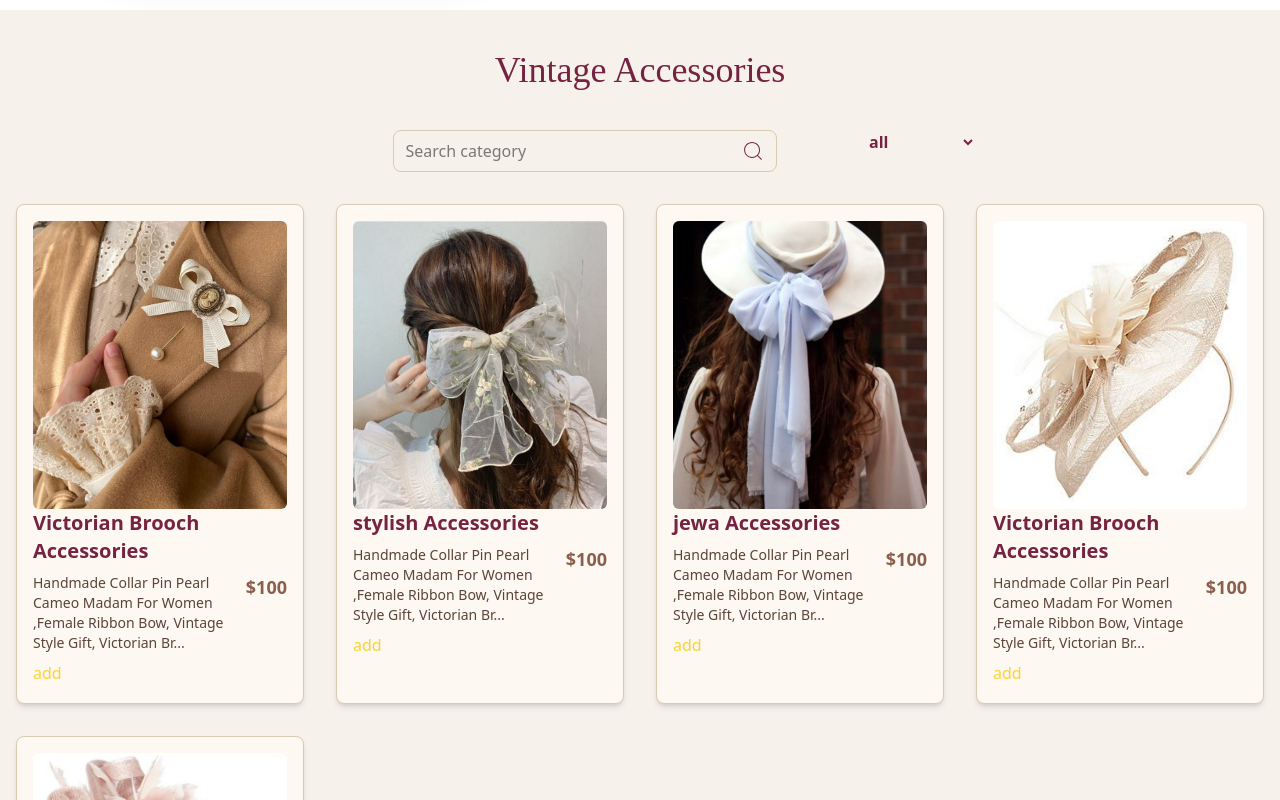
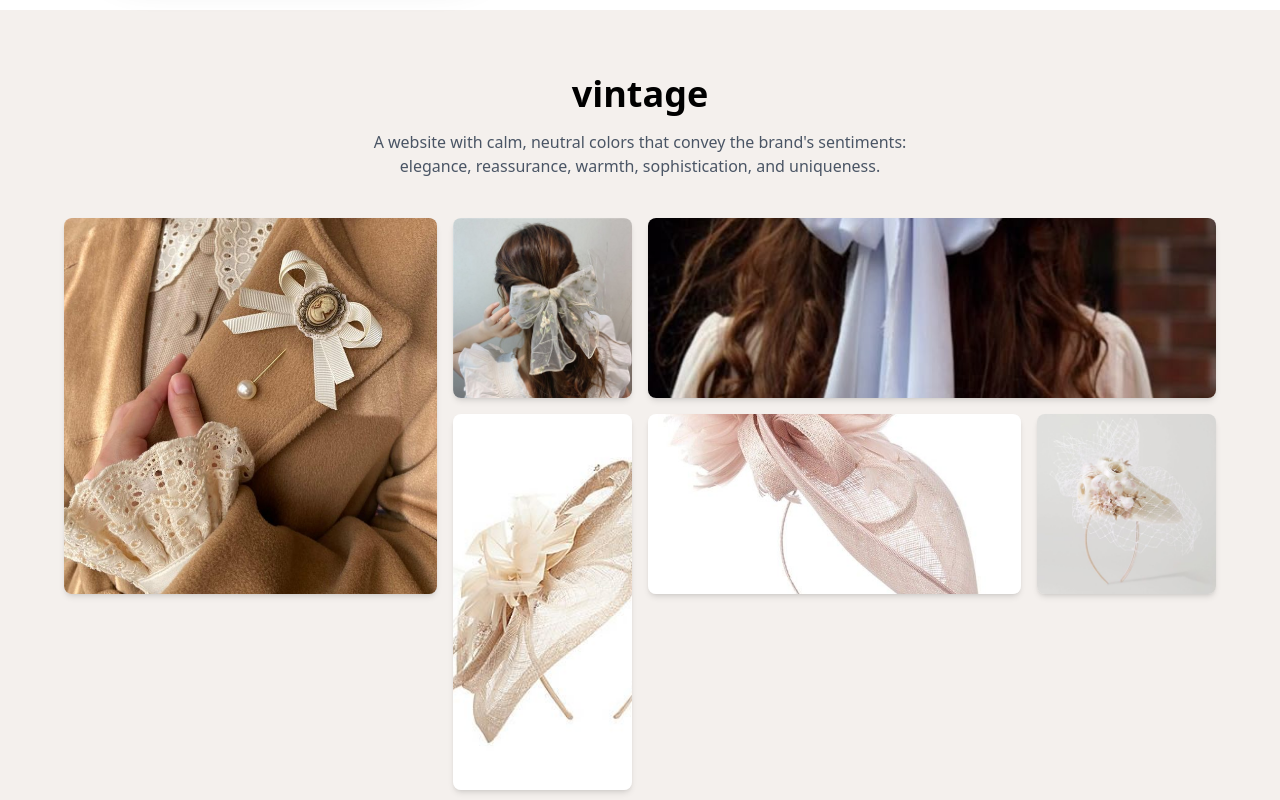
Before and after one commit to Smah-amen/vintage-store, a Next.js app: page / in a window 1280 px wide. Shown: the part 1560-2360 px from the top of the page. Built offline with nearby package versions, Linux system fonts and the light colour scheme; a web font is replaced by a local one.

Commit message:
Add Moodboard component and images to enhance visual presentation

```diff
--- a/src/app/page.js
+++ b/src/app/page.js
@@ -1,12 +1,14 @@
 import HeroSection from "@/components/HeroSection";
 import WelcomeSection from "@/components/WelcomSection";
 import ProductList from "@/components/ProductList";
+import Moodboard from "@/components/Moodboard";
 
 export default function Home() {
   return (
     <div>
       <HeroSection />
       <WelcomeSection />
+      <Moodboard/>
       <ProductList />
     </div>
   );
--- /dev/null
+++ b/src/components/Moodboard.jsx
@@ -0,0 +1,32 @@
+// components/Moodboard.tsx
+export default function Moodboard() {
+    const images = [
+      { src: "/acss1.jpg", col: "col-span-2", row: "row-span-2" },
+      { src: "/acss2.jpg", col: "col-span-1", row: "row-span-1" },
+      { src: "/acss3.jpg", col: "col-span-3", row: "row-span-1" },
+      { src: "/acss4.jpg", col: "col-span-1", row: "row-span-2" },
+      { src: "/acss5.jpg", col: "col-span-2", row: "row-span-1" },
+      { src: "/acss6.jpg", col: "col-span-1", row: "row-span-1" },
+
+    ];
+
+    return (
+      <section className="bg-[#f4f0ed] py-16 px-4 text-center">
+        <h2 className="text-4xl font-bold mb-4">vintage</h2>
+        <p className="text-gray-600 max-w-xl mx-auto mb-10">
+        A website with calm, neutral colors that convey the brand's sentiments: elegance, reassurance, warmth, sophistication, and uniqueness.        </p>
+
+        <div className="grid grid-cols-6 auto-rows-[120px] md:auto-rows-[180px] gap-4 max-w-6xl mx-auto">
+          {images.map((img, index) => (
+            <div key={index} className={`${img.col} ${img.row}`}>
+              <img
+                src={img.src}
+                alt={`mood-${index}`}
+                className="w-full h-full object-cover rounded-lg shadow-md"
+              />
+            </div>
+          ))}
+        </div>
+      </section>
+    );
+  }
```
Also changed, not shown: public/ph1.jpg (added), public/ph2.jpg (added).
